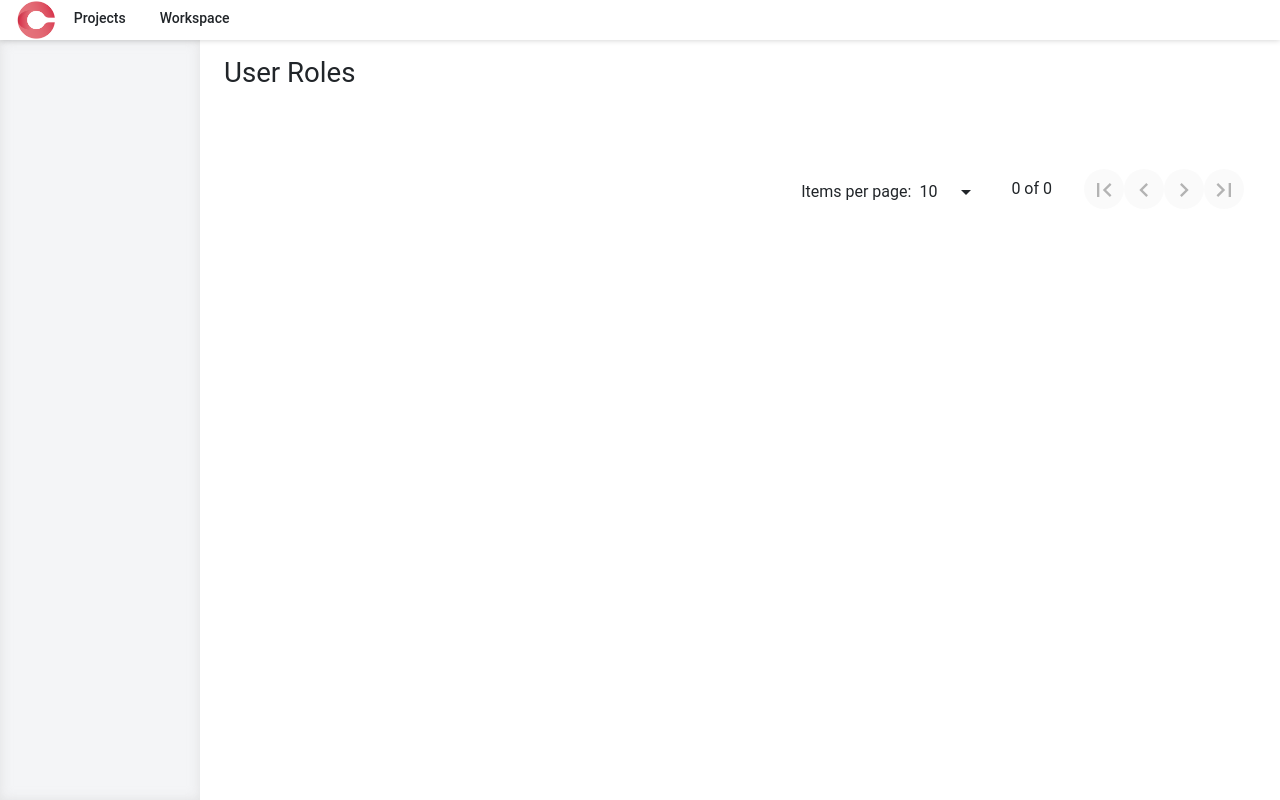
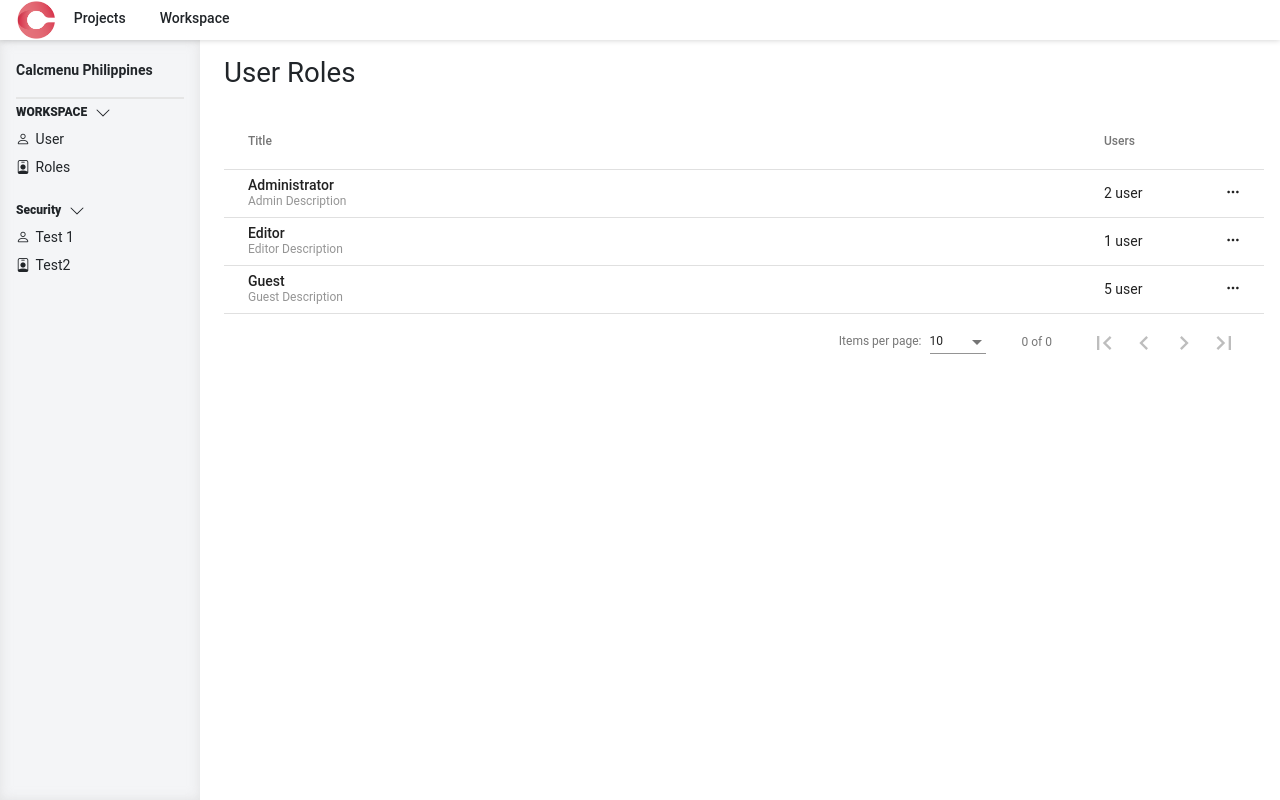
Before and after one commit to Ddollz/egs_QATest-App, an Angular app: page /workspace/roles in a window 1280 px wide. Built offline with nearby package versions, Linux system fonts and the light colour scheme; no server answers.

Commit message:
Initial commit

```diff
--- a/angular.json
+++ b/angular.json
@@ -23,11 +23,12 @@
               "src/assets"
             ],
             "styles": [
+              "src/custom-theme.scss",
               "./node_modules/bootstrap/dist/css/bootstrap.min.css",
               "src/styles.css"
             ],
             "scripts": [
-              "node_modules/bootstrap/dist/js/bootstrap.min.js"
+              "node_modules/bootstrap/dist/js/bootstrap.bundle.min.js"
             ]
           },
           "configurations": {
--- a/src/app/app.component.ts
+++ b/src/app/app.component.ts
@@ -22,15 +22,15 @@ export class AppComponent implements OnInit {
   ngOnInit(): void {
 
     //Sample Post Methos
-    this.accountlist$ = this.api.getAccountList();
-    this.accountlist$.subscribe({
-      next(num) { console.log(num); },
-      error(err) {
-        console.log(err);
-      },
-      complete() { console.log('Finished sequence'); }
-    })
-    console.log(this.accountlist$);
+    // this.accountlist$ = this.api.getAccountList();
+    // this.accountlist$.subscribe({
+    //   next(num) { console.log(num); },
+    //   error(err) {
+    //     console.log(err);
+    //   },
+    //   complete() { console.log('Finished sequence'); }
+    // })
+    // console.log(this.accountlist$);
 
   }
 }
--- a/src/app/app.module.ts
+++ b/src/app/app.module.ts
@@ -22,11 +22,13 @@ import { UserComponent } from './egs-workspace/user/user.component';
 import { RolesComponent } from './egs-workspace/roles/roles.component';
 import { BrowserAnimationsModule } from '@angular/platform-browser/animations';
 import { TestRunComponent } from './egs-project/projects/test-run/test-run.component';
+import { RepositoryComponent } from './egs-project/projects/repository/repository.component';
 
 //Link Routes
 const appRoute: Routes = [
   { path: '', redirectTo: 'projects', pathMatch: "full" },
   { path: 'projects', component: ProjectsComponent },
+  { path: 'projects/repository', component: RepositoryComponent },
   { path: 'projects/run', component: TestRunComponent },
   //Uncomment this when project is working
   // { path: 'projects/run/:project', component: TestRunComponent },
--- a/src/app/egs-workspace/roles/roles.component.ts
+++ b/src/app/egs-workspace/roles/roles.component.ts
@@ -1,4 +1,8 @@
-import { Component, OnInit } from '@angular/core';
+import { Component, OnInit, ViewChild } from '@angular/core';
+import { MatPaginator } from '@angular/material/paginator';
+import { MatSort } from '@angular/material/sort';
+import { MatTableDataSource } from '@angular/material/table';
+import { role, user } from '../../models/workspace/workspace.model';
 
 @Component({
   selector: 'app-roles',
@@ -6,6 +10,15 @@ import { Component, OnInit } from '@angular/core';
   styleUrls: ['./roles.component.css']
 })
 export class RolesComponent implements OnInit {
+  roles: role[] = [
+    { value: 'Administrator',description:"Admin Description", checked: true, users : 2 },
+    { value: 'Editor',description:"Editor Description", checked: true, users : 1 },
+    { value: 'Guest',description:"Guest  Description", checked: true, users : 5 },
+  ];
+  displayedColumns: string[] = ['value','users','setting'];
+  dataSource = new MatTableDataSource<role>(this.roles);
+  @ViewChild(MatSort) sort: any = MatSort;
+  @ViewChild(MatPaginator) paginator: any = MatPaginator;
 
   constructor() { }
 
--- a/src/app/egs-workspace/user/user.component.ts
+++ b/src/app/egs-workspace/user/user.component.ts
@@ -1,15 +1,99 @@
-import { Component, OnInit } from '@angular/core';
+import { Component, OnInit, AfterViewInit, ViewChild } from '@angular/core';
+import { MatPaginator } from '@angular/material/paginator';
+import { MatTableDataSource } from '@angular/material/table';
+import { MatSort } from '@angular/material/sort';
+import { MatRadioChange } from '@angular/material/radio';
+import { role, user } from '../../models/workspace/workspace.model';
+
+const ELEMENT_DATA: user[] = [
+  { id: 23, firstname: 'Karl Erol', lastname: 'Pasion', email: "pasionkarlerol@gmail.com", role: 'Administrator', roleTitle: "QA Lead", status: 1 },
+  { id: 2, firstname: 'Royce', lastname: 'Esguerra', email: "Royce@gmail.com", role: 'Editor', roleTitle: "QA Tester", status: 1 },
+  { id: 3, firstname: 'Lance Andre', lastname: 'Rivera', email: "Lance@gmail.com", role: 'Guest', roleTitle: "Developer", status: -1 },
+  { id: 4, firstname: 'Krystel', lastname: 'Nicomedes', email: "krystel.nicomedes@eg-software.com", role: 'Guest', roleTitle: "Developer", status: 1 },
+  { id: 5, firstname: 'Rica', lastname: 'Isidto', email: "ricamae.isidto@eg-software.com", role: 'Guest', roleTitle: "Developer", status: 1 },
+  { id: 43, firstname: 'Karl Erol', lastname: 'Pasion', email: "pasionkarlerol@gmail.com", role: 'Administrator', roleTitle: "QA Lead", status: 1 },
+  { id: 2, firstname: 'Royce', lastname: 'Esguerra', email: "Royce@gmail.com", role: 'Editor', roleTitle: "QA Tester", status: 1 },
+  { id: 3, firstname: 'Lance Andre', lastname: 'Rivera', email: "Lance@gmail.com", role: 'Guest', roleTitle: "Developer", status: -1 },
+  { id: 4, firstname: 'Krystel', lastname: 'Nicomedes', email: "krystel.nicomedes@eg-software.com", role: 'Guest', roleTitle: "Developer", status: 1 },
+  { id: 5, firstname: 'Rica', lastname: 'Isidto', email: "ricamae.isidto@eg-software.com", role: 'Guest', roleTitle: "Developer", status: 1 },
+];
 
 @Component({
   selector: 'app-user',
   templateUrl: './user.component.html',
   styleUrls: ['./user.component.css']
 })
-export class UserComponent implements OnInit {
+export class UserComponent implements OnInit, AfterViewInit {
+  displayedColumns: string[] = ['id', 'status', 'name', 'role', 'roleTitle'];
+  dataSource = new MatTableDataSource<user>(ELEMENT_DATA);
+  @ViewChild(MatSort) sort: any = MatSort;
+  @ViewChild(MatPaginator) paginator: any = MatPaginator;
 
-  constructor() { }
+  filterRoleText: any;
+  filterStatusText: any;
+  statusSelect: string = 'Multiple';
+  roleSelect: string = 'Multiple';
+
+  roles: role[] = [
+    { value: 'Administrator', description: "Admin Description", checked: true, users: 2 },
+    { value: 'Editor', description: "Editor Description", checked: true, users: 1 },
+    { value: 'Guest', description: "Guest  Description", checked: true, users: 5 },
+  ];
+
+  constructor() {
+  }
 
   ngOnInit(): void {
+    this.filterRoleText = document.querySelector('#filter-role');
+    this.filterStatusText = document.querySelector('#filter-status');
+    this.dataSource.filterPredicate = function (data, filter: string): boolean {
+      return data.status === Number(filter)
+        || data.firstname.toLowerCase().includes(filter)
+        || data.lastname.toLowerCase().includes(filter)
+        || data.role.toLowerCase().includes(filter)
+        || data.roleTitle.toLowerCase().includes(filter)
+        || data.email.toLowerCase().includes(filter);
+    };
+  }
+
+  ngAfterViewInit() {
+    this.dataSource.paginator = this.paginator;
+    this.dataSource.sort = this.sort;
+  }
+
+  applyFilter(event?: Event, valueFilter?: MatRadioChange) {
+    if (event != null) {
+      const filterValue = (event.target as HTMLInputElement).value;
+      this.dataSource.filter = filterValue.trim().toLowerCase();
+      console.log(this.dataSource.filter);
+    } else if (valueFilter != null) {
+      this.dataSource.filter = valueFilter.value.trim().toLowerCase();
+      console.log(this.dataSource.filter);
+    }
+  }
+  changeDropdownText() {
+    if (this.roleSelect)
+      this.filterRoleText.innerHTML = this.roleSelect;
+    else {
+      this.filterRoleText.innerHTML = 'Multiple';
+    }
+    if (this.statusSelect == '1')
+      this.filterStatusText.innerHTML = 'Active';
+    else if (this.statusSelect == '-1')
+      this.filterStatusText.innerHTML = 'Inactive';
+    else
+      this.filterStatusText.innerHTML = 'Multiple';
+  }
+  changeStatus(id: number) {
+    //Find index of specific object using findIndex method.
+    let objIndex = ELEMENT_DATA.findIndex((obj => obj.id == id));
+    //Update object's name property.
+    if (ELEMENT_DATA[objIndex].status == 1) {
+      ELEMENT_DATA[objIndex].status = -1;
+    } else {
+      ELEMENT_DATA[objIndex].status = 1;
+    }
+    console.log(ELEMENT_DATA);
   }
 
 }
--- a/src/app/side-bar/side-bar.component.html
+++ b/src/app/side-bar/side-bar.component.html
@@ -1,73 +1,24 @@
-<ng-container *ngIf="router.url == '/projects/repository'">
-  <div class="sidebar__Title">
-    <p>ActivMenu</p>
-  </div>
-
-  <div class="mt-2">
-    <div class="dropdown__title collapsed" data-bs-toggle="collapse" data-bs-target="#tests-collapse" aria-expanded="true" [ngClass] = "ddTests? '':'open'" (click) = "toggleCollapse('tests')">
-      <p>TESTS</p>
-      <svg xmlns="http://www.w3.org/2000/svg" width="15" height="15" fill="currentColor" class="bi bi-caret-up open" viewBox="0 0 16 16">
-        <path d="M3.204 11h9.592L8 5.519 3.204 11zm-.753-.659 4.796-5.48a1 1 0 0 1 1.506 0l4.796 5.48c.566.647.106 1.659-.753 1.659H3.204a1 1 0 0 1-.753-1.659z" />
-      </svg>
-    </div>
-    <div class="collapse show" id="tests-collapse">
-      <a class="dropdown-item" href=""><i class="bi bi-person"></i>Repository</a>
-      <a class="dropdown-item" href=""><i class="bi bi-person"></i>Shared Steps</a>
-      <a class="dropdown-item" href=""><i class="bi bi-person"></i>Review</a>
-    </div>
-  </div>
-
-  <div class="mt-3">
-    <div class="dropdown__title collapsed" data-bs-toggle="collapse" data-bs-target="#execution-collapse" aria-expanded="true" [ngClass] = "ddExecution? '':'open'" (click) = "toggleCollapse('execution')">
-      <p>EXECUTION</p>
-      <svg xmlns="http://www.w3.org/2000/svg" width="15" height="15" fill="currentColor" class="bi bi-caret-up open" viewBox="0 0 16 16">
-        <path d="M3.204 11h9.592L8 5.519 3.204 11zm-.753-.659 4.796-5.48a1 1 0 0 1 1.506 0l4.796 5.48c.566.647.106 1.659-.753 1.659H3.204a1 1 0 0 1-.753-1.659z" />
-      </svg>
-    </div>
-    <div class="collapse show" id="execution-collapse">
-      <a class="dropdown-item" href=""><i class="bi bi-person"></i>Test Plans</a>
-      <a class="dropdown-item" href=""><i class="bi bi-person"></i>Test Runs</a>
-      <a class="dropdown-item" href=""><i class="bi bi-person"></i>Configurations</a>
-    </div>
-  </div>
-
-  <div class="mt-3">
-    <div class="dropdown__title collapsed" data-bs-toggle="collapse" data-bs-target="#issues-collapse" aria-expanded="true" [ngClass] = "ddIssues? '':'open'" (click) = "toggleCollapse('issues')">
-      <p>ISSUES</p>
-      <svg xmlns="http://www.w3.org/2000/svg" width="15" height="15" fill="currentColor" class="bi bi-caret-up open" viewBox="0 0 16 16">
-        <path d="M3.204 11h9.592L8 5.519 3.204 11zm-.753-.659 4.796-5.48a1 1 0 0 1 1.506 0l4.796 5.48c.566.647.106 1.659-.753 1.659H3.204a1 1 0 0 1-.753-1.659z" />
-      </svg>
-    </div>
-    <div class="collapse show" id="issues-collapse">
-      <a class="dropdown-item" href=""><i class="bi bi-person"></i>Defects</a>
-      <a class="dropdown-item" href=""><i class="bi bi-person"></i>Requirements</a>
-      <a class="dropdown-item" href=""><i class="bi bi-person"></i>Milestones</a>
-    </div>
-  </div>
-</ng-container>
-
-<ng-container *ngIf="router.url == '/workspace'">
+<ng-container *ngIf="router.url.includes('/workspace')">
   <div class="sidebar__Title">
     <p>Calcmenu Philippines</p>
   </div>
-
-  <div class="sidebar__workspace">
-    <div class="dropdown__title collapsed" data-bs-toggle="collapse" data-bs-target="#orders-collapse" aria-expanded="true" [ngClass] = "ddWorkspace? '':'open'" (click) = "toggleCollapse('workspace')">
+  <div class="mb-3">
+    <div class="dropdown__title collapsed" data-bs-toggle="collapse" data-bs-target="#workspace-collapse" aria-expanded="true" [ngClass]="ddWorkspace? '':'open'" (click)="toggleCollapse('workspace')">
       <p>WORKSPACE</p>
       <svg xmlns="http://www.w3.org/2000/svg" width="16" height="16" fill="currentColor" class="bi bi-chevron-down open" viewBox="0 0 16 16">
-        <path fill-rule="evenodd" d="M1.646 4.646a.5.5 0 0 1 .708 0L8 10.293l5.646-5.647a.5.5 0 0 1 .708.708l-6 6a.5.5 0 0 1-.708 0l-6-6a.5.5 0 0 1 0-.708z"/>
+        <path fill-rule="evenodd" d="M1.646 4.646a.5.5 0 0 1 .708 0L8 10.293l5.646-5.647a.5.5 0 0 1 .708.708l-6 6a.5.5 0 0 1-.708 0l-6-6a.5.5 0 0 1 0-.708z" />
       </svg>
     </div>
     <div class="collapse show" id="workspace-collapse">
       <a class="dropdown-item" routerLink="workspace/user"><i class="bi bi-person"></i>User</a>
-      <a class="dropdown-item" href=""><i class="bi bi-person-badge"></i>Roles</a>
+      <a class="dropdown-item" routerLink="workspace/roles"><i class="bi bi-person-badge"></i>Roles</a>
     </div>
   </div>
-  <div class="sidebar__workspace">
-    <div class="dropdown__title collapsed" data-bs-toggle="collapse" data-bs-target="#security-collapse" aria-expanded="true" [ngClass] = "ddSecurity? '':'open'" (click) = "toggleCollapse('security')">
+  <div class="mb-3">
+    <div class="dropdown__title collapsed" data-bs-toggle="collapse" data-bs-target="#security-collapse" aria-expanded="true" [ngClass]="ddSecurity? '':'open'" (click)="toggleCollapse('security')">
       <p>Security</p>
-      <svg xmlns="http://www.w3.org/2000/svg" width="16" height="16" fill="currentColor" class="bi bi-caret-up open" viewBox="0 0 16 16">
-        <path d="M3.204 11h9.592L8 5.519 3.204 11zm-.753-.659 4.796-5.48a1 1 0 0 1 1.506 0l4.796 5.48c.566.647.106 1.659-.753 1.659H3.204a1 1 0 0 1-.753-1.659z" />
+      <svg xmlns="http://www.w3.org/2000/svg" width="16" height="16" fill="currentColor" class="bi bi-chevron-down open" viewBox="0 0 16 16">
+        <path fill-rule="evenodd" d="M1.646 4.646a.5.5 0 0 1 .708 0L8 10.293l5.646-5.647a.5.5 0 0 1 .708.708l-6 6a.5.5 0 0 1-.708 0l-6-6a.5.5 0 0 1 0-.708z" />
       </svg>
     </div>
     <div class="collapse show" id="security-collapse">
@@ -75,4 +26,50 @@
       <a class="dropdown-item" href=""><i class="bi bi-person-badge"></i>Test2</a>
     </div>
   </div>
+
 </ng-container>
+<ng-container *ngIf="router.url.includes('/projects')">
+  <div class="sidebar__Title">
+    <p>Project Name</p>
+  </div>
+
+  <div class="mb-3">
+    <div class="dropdown__title collapsed" data-bs-toggle="collapse" data-bs-target="#test-collapse" aria-expanded="true" [ngClass]="ddWorkspace? '':'open'" (click)="toggleCollapse('workspace')">
+      <p>TEST</p>
+      <svg xmlns="http://www.w3.org/2000/svg" width="16" height="16" fill="currentColor" class="bi bi-chevron-down open" viewBox="0 0 16 16">
+        <path fill-rule="evenodd" d="M1.646 4.646a.5.5 0 0 1 .708 0L8 10.293l5.646-5.647a.5.5 0 0 1 .708.708l-6 6a.5.5 0 0 1-.708 0l-6-6a.5.5 0 0 1 0-.708z" />
+      </svg>
+    </div>
+    <div class="collapse show" id="test-collapse">
+      <a class="dropdown-item" routerLink="workspace/user"><i class="bi bi-boxes"></i>Repository</a>
+      <a class="dropdown-item" routerLink="workspace/roles"><i class="bi bi-diagram-3"></i>Shared Steps</a>
+      <a class="dropdown-item" routerLink="workspace/roles"><i class="bi bi-qr-code-scan"></i>Review</a>
+    </div>
+  </div>
+
+  <div class="mb-3">
+    <div class="dropdown__title collapsed" data-bs-toggle="collapse" data-bs-target="#Execution-collapse" aria-expanded="true" [ngClass]="ddWorkspace? '':'open'" (click)="toggleCollapse('workspace')">
+      <p>Execution</p>
+      <svg xmlns="http://www.w3.org/2000/svg" width="16" height="16" fill="currentColor" class="bi bi-chevron-down open" viewBox="0 0 16 16">
+        <path fill-rule="evenodd" d="M1.646 4.646a.5.5 0 0 1 .708 0L8 10.293l5.646-5.647a.5.5 0 0 1 .708.708l-6 6a.5.5 0 0 1-.708 0l-6-6a.5.5 0 0 1 0-.708z" />
+      </svg>
+    </div>
+    <div class="collapse show" id="Execution-collapse">
+      <a class="dropdown-item" routerLink="workspace/user"><i class="bi bi-receipt"></i>Test Plans</a>
+      <a class="dropdown-item" routerLink="projects/run"><i class="bi bi-caret-right"></i>Test Runs</a>
+    </div>
+  </div>
+
+  <div class="mb-3">
+    <div class="dropdown__title collapsed" data-bs-toggle="collapse" data-bs-target="#Issues-collapse" aria-expanded="true" [ngClass]="ddWorkspace? '':'open'" (click)="toggleCollapse('workspace')">
+      <p>Issues</p>
+      <svg xmlns="http://www.w3.org/2000/svg" width="16" height="16" fill="currentColor" class="bi bi-chevron-down open" viewBox="0 0 16 16">
+        <path fill-rule="evenodd" d="M1.646 4.646a.5.5 0 0 1 .708 0L8 10.293l5.646-5.647a.5.5 0 0 1 .708.708l-6 6a.5.5 0 0 1-.708 0l-6-6a.5.5 0 0 1 0-.708z" />
+      </svg>
+    </div>
+    <div class="collapse show" id="Issues-collapse">
+      <a class="dropdown-item" routerLink="workspace/user"><i class="bi bi-hdd-network"></i>Defacts</a>
+      <a class="dropdown-item" routerLink="workspace/roles"><i class="bi bi-signpost-2"></i>Milestones</a>
+    </div>
+  </div>
+</ng-container>
--- a/src/app/side-bar/side-bar.component.ts
+++ b/src/app/side-bar/side-bar.component.ts
@@ -10,9 +10,6 @@ export class SideBarComponent implements OnInit {
 
   ddWorkspace: boolean = true;
   ddSecurity: boolean = true;
-  ddTests: boolean = true;
-  ddExecution: boolean = true;
-  ddIssues: boolean = true;
   constructor(public router: Router) { }
 
   ngOnInit(): void {
@@ -23,12 +20,6 @@ export class SideBarComponent implements OnInit {
       this.ddWorkspace = !this.ddWorkspace;
     } else if (Dropdown__Name == "security") {
       this.ddSecurity = !this.ddSecurity;
-    } else if (Dropdown__Name == "tests") {
-      this.ddTests = !this.ddTests;
-    } else if (Dropdown__Name == "execution") {
-      this.ddExecution = !this.ddExecution;
-    } else if (Dropdown__Name == "issues") {
-      this.ddIssues = !this.ddIssues;
     }
   }
 }
--- /dev/null
+++ b/src/custom-theme.scss
@@ -0,0 +1,35 @@
+// Custom Theming for Angular Material
+// For more information: https://material.angular.io/guide/theming
+@use '@angular/material' as mat;
+// Plus imports for other components in your app.
+
+// Include the common styles for Angular Material. We include this here so that you only
+// have to load a single css file for Angular Material in your app.
+// Be sure that you only ever include this mixin once!
+
+@include mat.core();
+
+
+// Define the palettes for your theme using the Material Design palettes available in palette.scss
+// (imported above). For each palette, you can optionally specify a default, lighter, and darker
+// hue. Available color palettes: https://material.io/design/color/
+$egs_QATest-App-primary: mat.define-palette(mat.$indigo-palette);
+$egs_QATest-App-accent: mat.define-palette(mat.$pink-palette, A200, A100, A400);
+
+// The warn palette is optional (defaults to red).
+$egs_QATest-App-warn: mat.define-palette(mat.$red-palette);
+
+// Create the theme object. A theme consists of configurations for individual
+// theming systems such as "color" or "typography".
+$egs_QATest-App-theme: mat.define-light-theme((
+  color: (
+    primary: $egs_QATest-App-primary,
+    accent: $egs_QATest-App-accent,
+    warn: $egs_QATest-App-warn,
+  )
+));
+
+// Include theme styles for core and each component used in your app.
+// Alternatively, you can import and @include the theme mixins for each component
+// that you are using.
+@include mat.all-component-themes($egs_QATest-App-theme);
--- a/src/index.html
+++ b/src/index.html
@@ -6,6 +6,8 @@
   <base href="/">
   <meta name="viewport" content="width=device-width, initial-scale=1">
   <link rel="icon" type="image/x-icon" href="favicon.ico">
+  <link rel="preconnect" href="https://fonts.gstatic.com">
+  <link href="https://fonts.googleapis.com/icon?family=Material+Icons" rel="stylesheet">
 </head>
 <body>
   <app-root></app-root>
```
Also changed, not shown: src/app/models/workspace/workspace.model.ts (added, +17 -0 lines).
